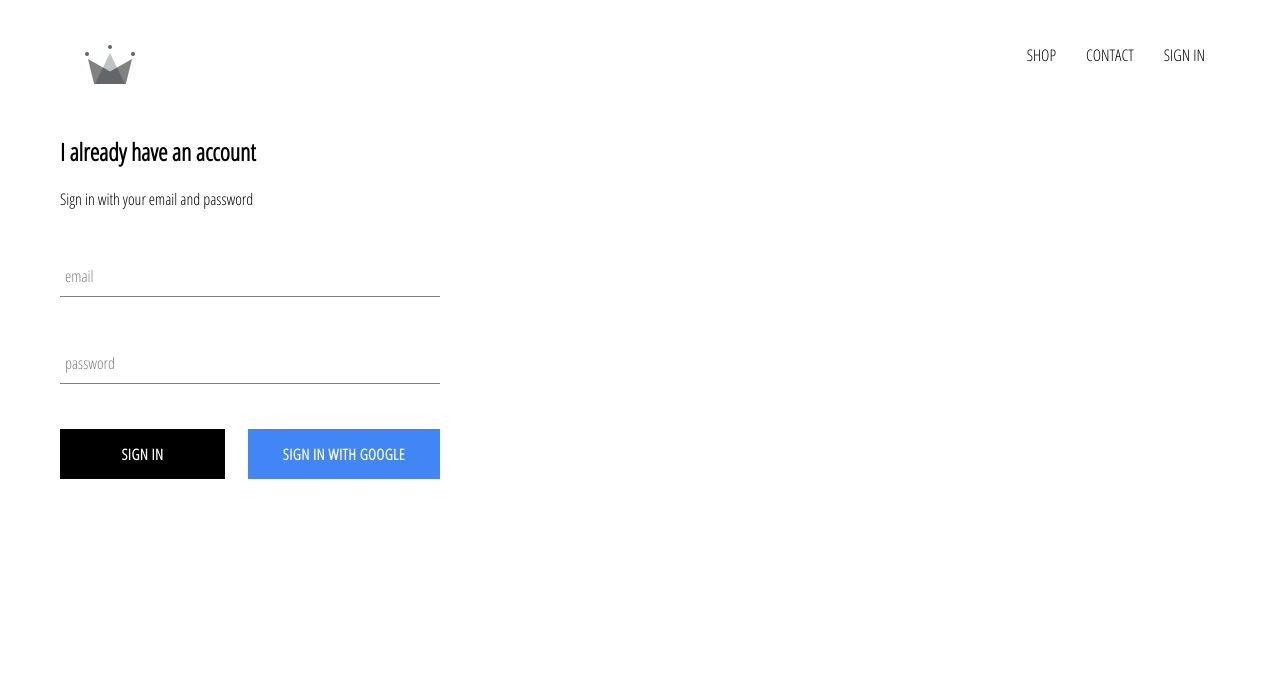
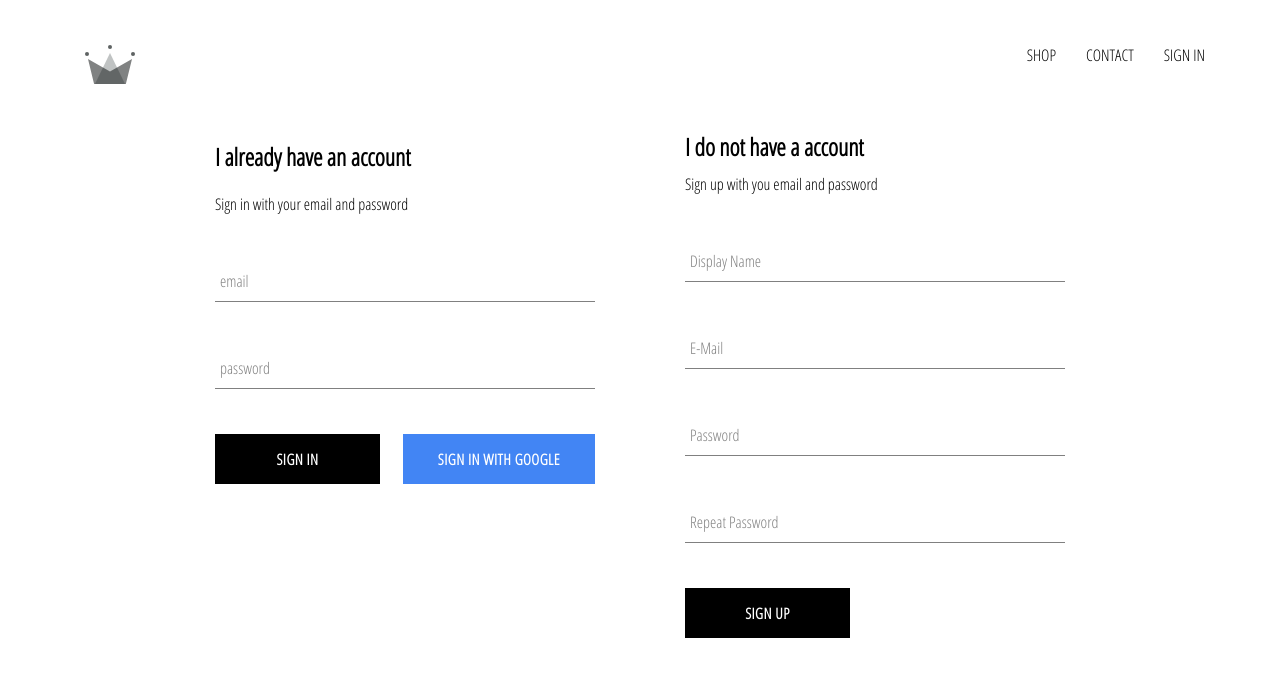
Before and after one commit to teppm/react-e-commerce, a React (Create React App) app in the folder crown-clothing/: page /signin in a window 1280 px wide. Shown: the top 676 px of the page. Built offline with nearby package versions, Linux system fonts and the light colour scheme; no server answers.

Commit message:
sign up with email and password done

```diff
--- a/crown-clothing/src/components/sign-up/sign-up.component.jsx
+++ b/crown-clothing/src/components/sign-up/sign-up.component.jsx
@@ -9,6 +9,7 @@
 
 class SignUp extends React.Component {
   constructor() {
+    super();
     this.state = {
       displayName: '',
       email: '',
@@ -17,8 +18,43 @@
     };
   }
 
+  handleSubmit = async (event) => {
+    event.preventDefault();
+
+    const { displayName, email, password, confirmPassword } = this.state;
+
+    if (password !== confirmPassword) {
+      alert("Passwords don't match");
+      return;
+    }
+
+    try {
+      const { user } = await auth.createUserWithEmailAndPassword(
+        email,
+        password
+      );
+
+      await createUserProfileDocument(user, { displayName });
+
+      this.setState({
+        displayName: '',
+        email: '',
+        password: '',
+        confirmPassword: '',
+      });
+    } catch (error) {
+      console.log(error);
+    }
+  };
+
+  handleChange = (event) => {
+    const { name, value } = event.target;
+
+    this.setState({ [name]: value });
+  };
+
   render() {
-    const { displayName, email, password, confirmPassword };
+    const { displayName, email, password, confirmPassword } = this.state;
     return (
       <div className="sign-up">
         <h2 className="title">I do not have a account</h2>
@@ -50,8 +86,8 @@
           />
           <FormInput
             type="password"
-            name="password"
-            value={displayName}
+            name="confirmPassword"
+            value={confirmPassword}
             onChange={this.handleChange}
             label="Repeat Password"
             required
--- a/crown-clothing/src/pages/sign-in-and-sign-up/sign-in-and-sign-up.component.jsx
+++ b/crown-clothing/src/pages/sign-in-and-sign-up/sign-in-and-sign-up.component.jsx
@@ -1,12 +1,14 @@
 import React from 'react';
 
 import SignIn from '../../components/sign-in/sign-in.component';
+import SignUp from '../../components/sign-up/sign-up.component';
 
 import './sign-in-and-sign-up.styles.scss';
 
 const SignInAndSignUpPage = () => (
   <div className="sign-in-sign-up">
     <SignIn />
+    <SignUp />
   </div>
 );
 
--- a/crown-clothing/src/pages/sign-in-and-sign-up/sign-in-and-sign-up.styles.scss
+++ b/crown-clothing/src/pages/sign-in-and-sign-up/sign-in-and-sign-up.styles.scss
@@ -0,0 +1,6 @@
+.sign-in-sign-up {
+    width: 850px;
+    display: flex;
+    justify-content: space-between;
+    margin: 30px auto;
+}
```
Also changed, not shown: crown-clothing/src/App.js (+6 -5 lines).
